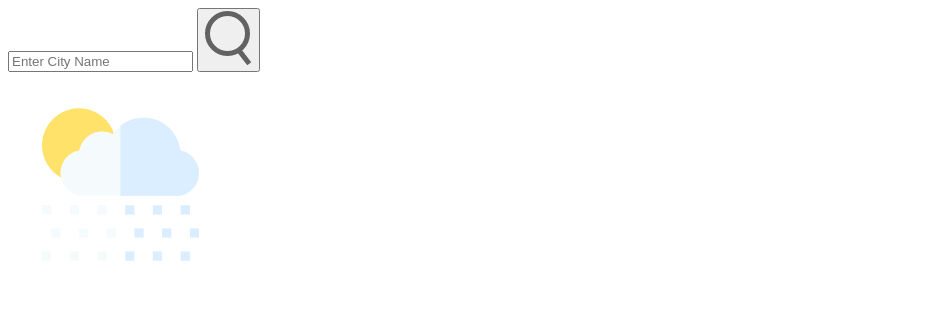
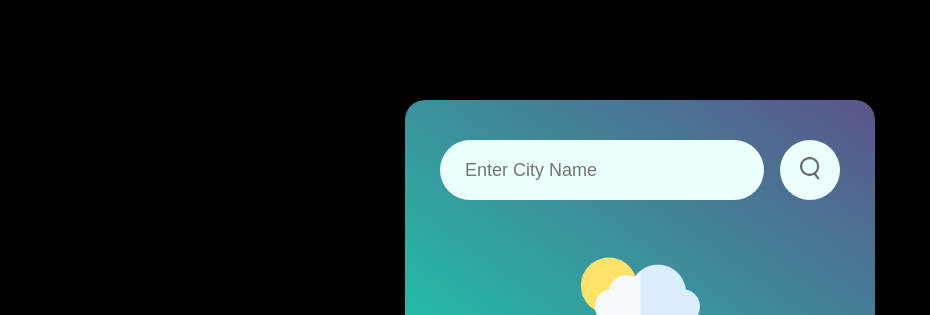
Before and after one commit to RAHEEM15/Weather-API, a plain HTML site: page index.html in a window 1280 px wide. Shown: the top 315 px of the page, without its empty margins (0-930 px from the left). Drawn offline with Linux system fonts and the light colour scheme.

Commit message:
insert css

```diff
--- a/index.html
+++ b/index.html
@@ -5,7 +5,7 @@
     <meta name="viewport" content="width=device-width, initial-scale=1.0">
     <title>Weather App</title>
 
-    <link rel="stylesheet" href="WeatherApp.css">
+    <link rel="stylesheet" href="style.css">
 </head>
 <body>
 
```
